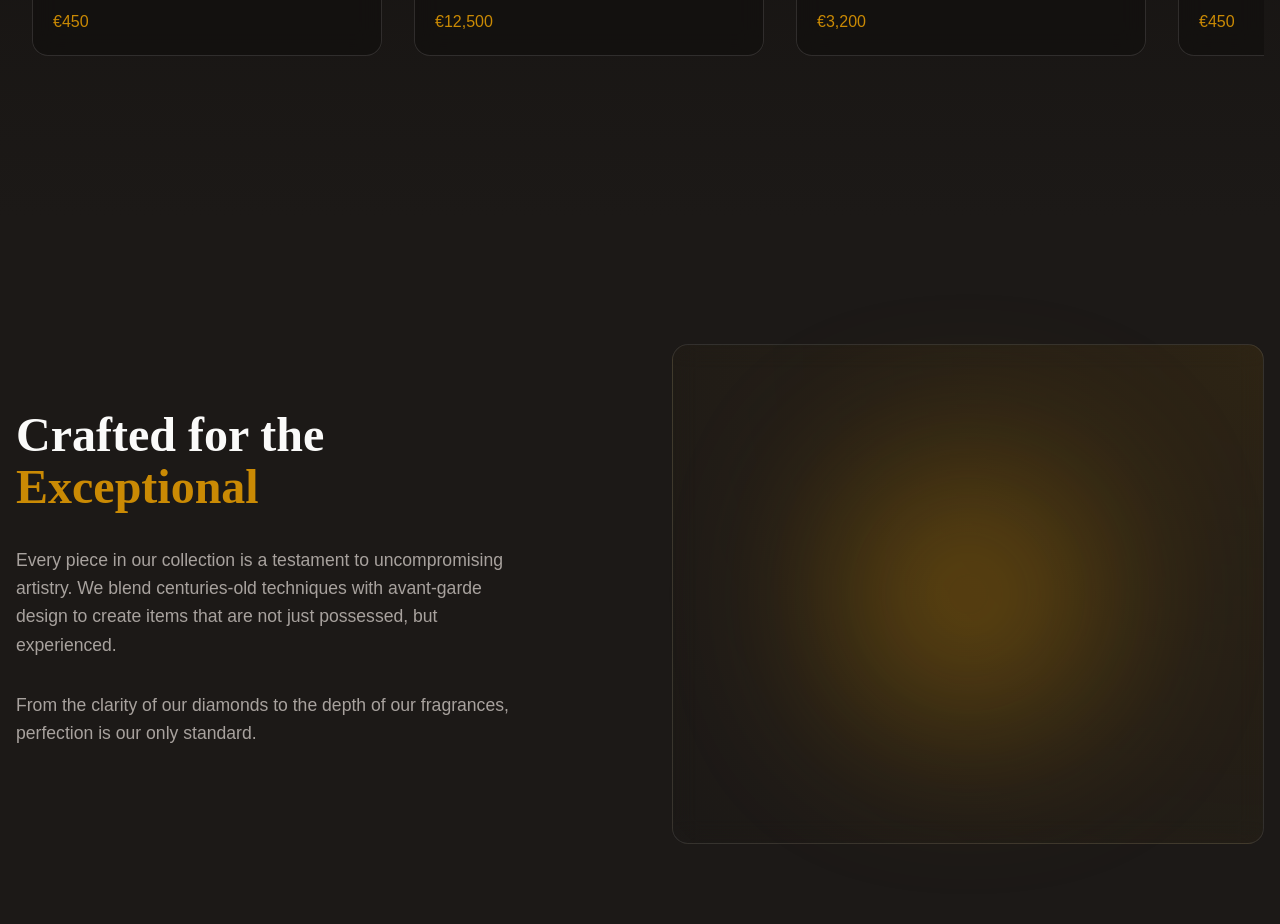
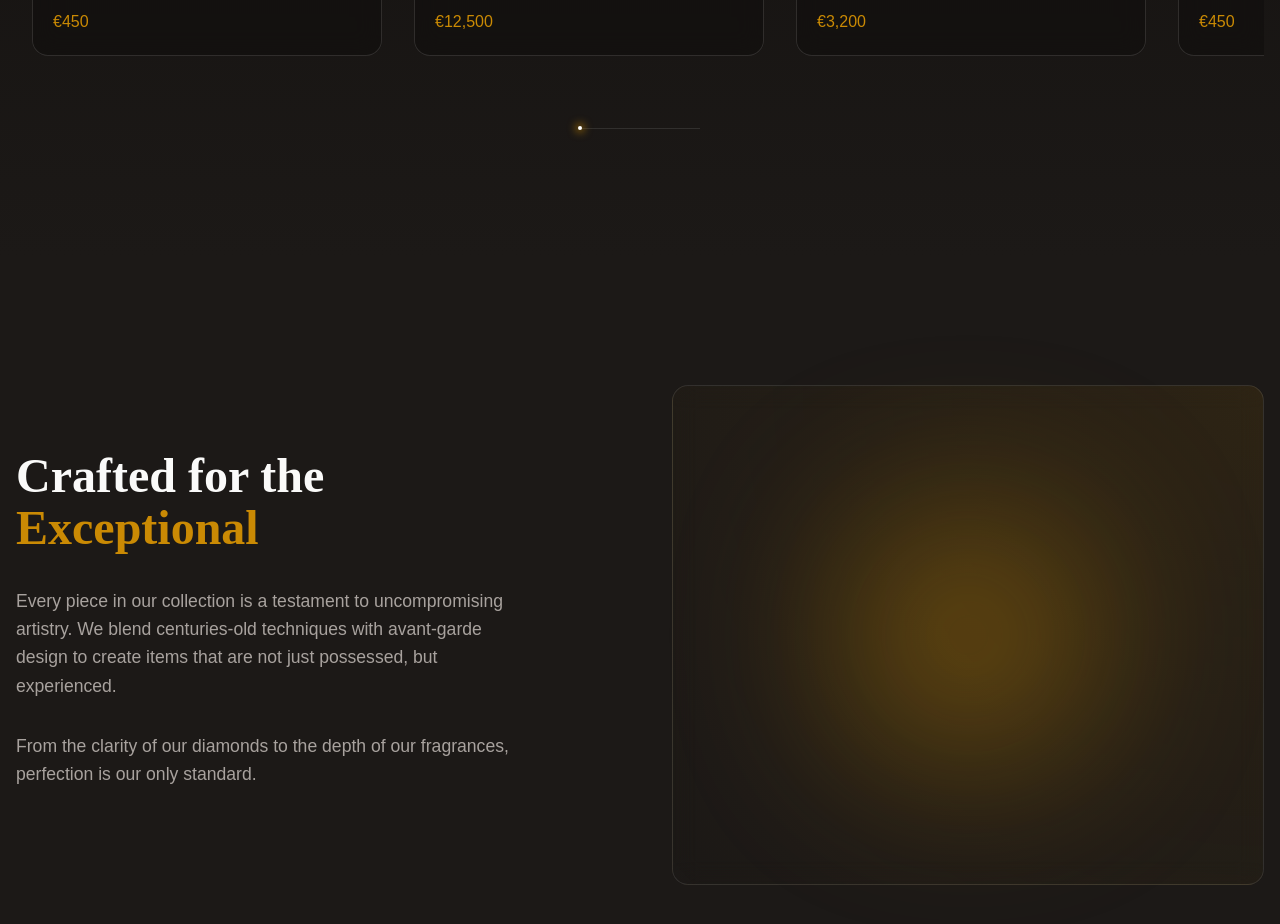
Before and after one commit to IamAshrafee/Luxury-E-commerce, a React (Vite) app: page / in a window 1280 px wide. Shown: the part 1620-2544 px from the top of the page. Built offline with nearby package versions, Linux system fonts and the light colour scheme.

Commit message:
Carousel progress bar implemented

```diff
--- /dev/null
+++ b/src/components/CarouselProgress.css
@@ -0,0 +1,47 @@
+.carousel-progress-track {
+    width: 120px;
+    /* Shorter for minimalism */
+    height: 1px;
+    /* Ultra thin */
+    background: rgba(255, 255, 255, 0.1);
+    /* Barely visible track */
+    margin: 2.5rem auto 0;
+    position: relative;
+    overflow: visible;
+    /* Allow glow to bleed out */
+}
+
+.carousel-progress-thumb {
+    height: 2px;
+    /* Slightly thicker than track */
+    background: var(--color-primary);
+    position: absolute;
+    /* Absolute to center vertically on track */
+    top: 50%;
+    transform: translateY(-50%);
+    transition: width 0.4s cubic-bezier(0.22, 1, 0.36, 1);
+    /* Elegant easing */
+    box-shadow: 0 0 10px rgba(202, 138, 4, 0.5);
+    /* Soft gold aura */
+}
+
+/* The glow is now a moving light point */
+.progress-glow {
+    position: absolute;
+    right: -2px;
+    top: 50%;
+    transform: translateY(-50%);
+    width: 4px;
+    height: 4px;
+    background: #fff;
+    /* White hot tip */
+    border-radius: 50%;
+    box-shadow: 0 0 8px 2px rgba(202, 138, 4, 0.8);
+}
+
+@media (max-width: 768px) {
+    .carousel-progress-track {
+        width: 100px;
+        margin-top: 2rem;
+    }
+}
--- /dev/null
+++ b/src/components/CarouselProgress.jsx
@@ -0,0 +1,20 @@
+import React from 'react'
+import './CarouselProgress.css'
+
+const CarouselProgress = ({ progress = 0 }) => {
+    // Ensure progress is between 0 and 100
+    const clampedProgress = Math.min(Math.max(progress, 0), 100)
+
+    return (
+        <div className="carousel-progress-track">
+            <div
+                className="carousel-progress-thumb"
+                style={{ width: `${clampedProgress}%` }}
+            >
+                <div className="progress-glow"></div>
+            </div>
+        </div>
+    )
+}
+
+export default CarouselProgress
--- a/src/components/ProductShowcase.jsx
+++ b/src/components/ProductShowcase.jsx
@@ -1,6 +1,7 @@
 import React, { useRef, useEffect } from 'react'
 import './ProductShowcase.css'
 import CarouselControl from './CarouselControl'
+import CarouselProgress from './CarouselProgress'
 import perfumeImg from '../assets/images/perfume.png'
 import watchImg from '../assets/images/watch.png'
 import crystalImg from '../assets/images/crystal.png'
@@ -41,12 +42,18 @@ const ProductShowcase = () => {
     const scrollRef = useRef(null)
     const [canScrollLeft, setCanScrollLeft] = React.useState(false)
     const [canScrollRight, setCanScrollRight] = React.useState(true)
+    const [progress, setProgress] = React.useState(0)
 
     const checkScroll = () => {
         if (scrollRef.current) {
             const { scrollLeft, scrollWidth, clientWidth } = scrollRef.current
             setCanScrollLeft(scrollLeft > 0)
             setCanScrollRight(scrollLeft < scrollWidth - clientWidth - 10) // buffer
+
+            // Calculate progress percentage
+            const maxScroll = scrollWidth - clientWidth
+            const currentProgress = maxScroll > 0 ? (scrollLeft / maxScroll) * 100 : 0
+            setProgress(currentProgress)
         }
     }
 
@@ -110,6 +117,8 @@ const ProductShowcase = () => {
                         isVisible={canScrollRight}
                     />
                 </div>
+
+                <CarouselProgress progress={progress} />
             </div>
         </section>
     )
```
